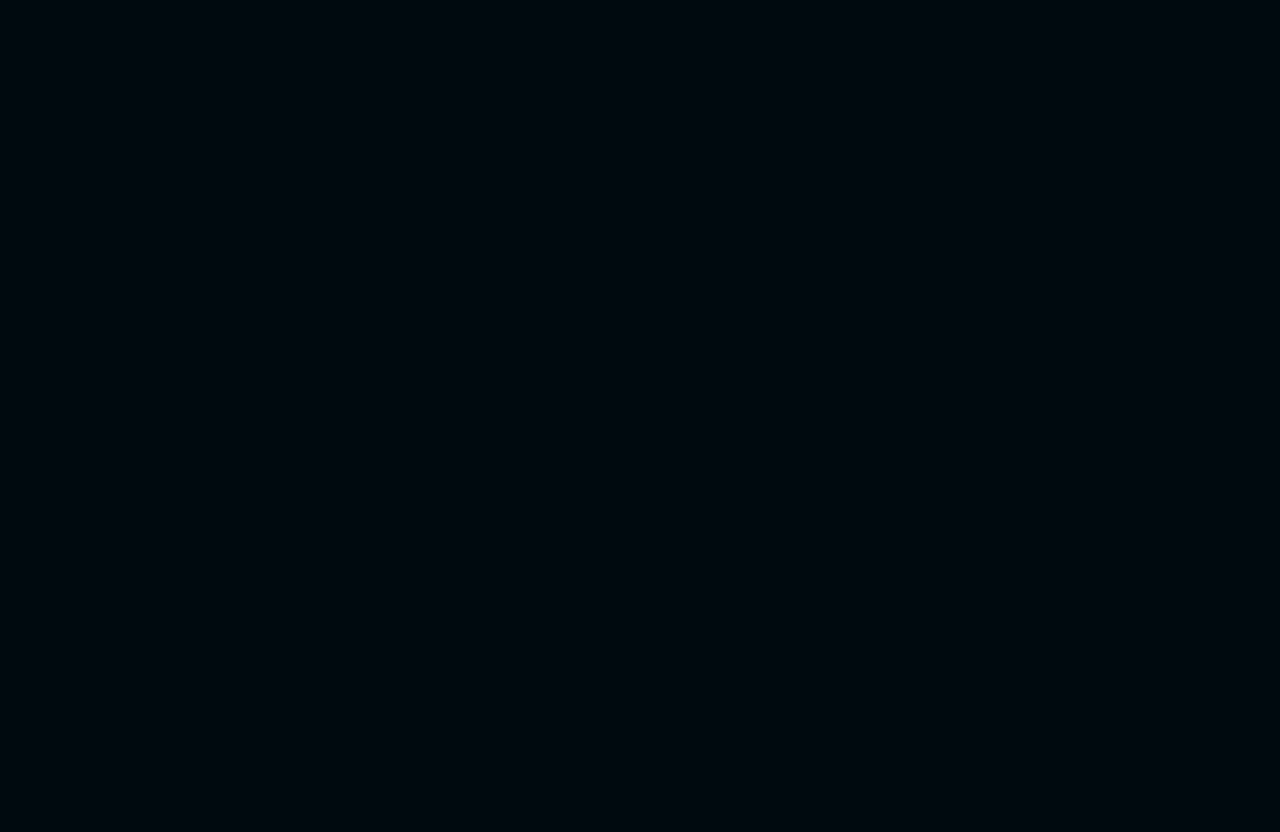
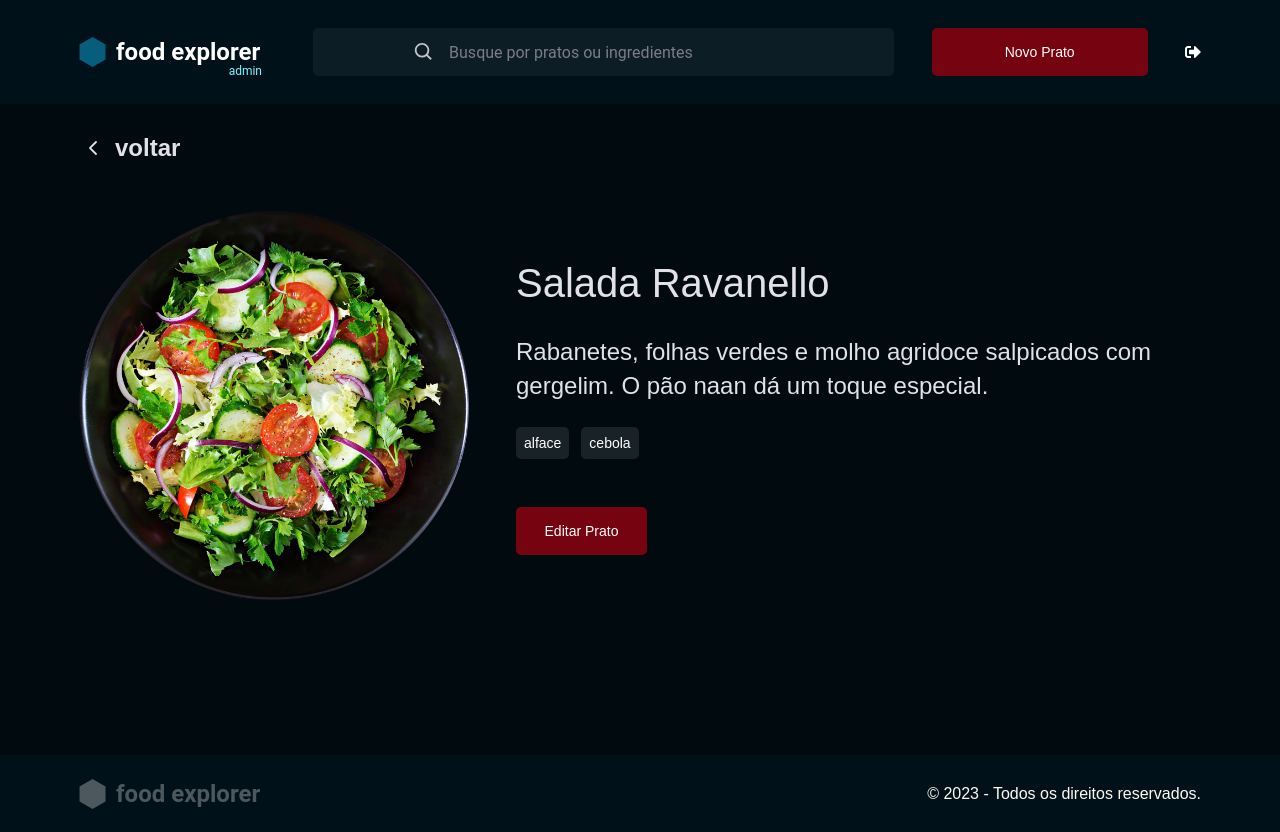
Before and after one commit to dev-rafael92as/frontend-foodExplorer, a React (Vite) app: page /details-admin in a window 1280 px wide. Before the commit this address had no page. Before the commit the page ends 800 px from the top, so only its background shows below. Built offline with nearby package versions, Linux system fonts and the light colour scheme.

Commit message:
[feat] Added admin pages (home/details)

```diff
--- a/src/components/Shelf/index.jsx
+++ b/src/components/Shelf/index.jsx
@@ -1,17 +1,18 @@
 import React from 'react'
 import { ProductSummary } from '../ProductSummary'
+import { ProductSummaryAdmin } from '../ProductSummaryAdmin'
 import { Container } from './styles'
 
-export const Shelf = ({title}) => {
+export const Shelf = ({title, admin}) => {
   return (
     <Container>
         <h2>{title}</h2>
 
         <div className='container-shelf'>
-            <ProductSummary />
-            <ProductSummary />
-            <ProductSummary />
-            <ProductSummary />
+            {admin ? <ProductSummaryAdmin/> : <ProductSummary />}
+            {admin ? <ProductSummaryAdmin/> : <ProductSummary />}
+            {admin ? <ProductSummaryAdmin/> : <ProductSummary />}
+            {admin ? <ProductSummaryAdmin/> : <ProductSummary />}
         </div>
     </Container>
   )
--- a/src/pages/DetailsAdmin/index.jsx
+++ b/src/pages/DetailsAdmin/index.jsx
@@ -1,10 +1,47 @@
 import React from 'react'
+import ButtonText from '../../components/ButtonText'
+import { Header } from '../../components/Header'
 import { Container } from './styles'
+import  ImagePrato from '../../assets/mask-group-3.png'
+import { TagIngredients } from '../../components/TagIngredients'
+import { RxCaretLeft } from 'react-icons/rx'
+import Button from '../../components/Button'
+import { Link } from 'react-router-dom'
+import { Footer } from '../../components/Footer'
+
 
 export const DetailsAdmin = () => {
   return (
     <Container>
+        <Header admin={true} />
 
+        <div className='container-details'>
+                <ButtonText icon={RxCaretLeft} title="voltar" to="/"/>
+
+                <div className='container-details-infos'>
+                  <img src={ImagePrato} alt="" />
+
+                  <div className='container-details-moreInfos'>
+                    <h2>Salada Ravanello</h2>
+                    <p>
+                      Rabanetes, folhas verdes e molho agridoce salpicados com gergelim. O pão naan dá um toque especial.
+                    </p>
+
+                    <div className='container-details-ingredients'>
+                      <TagIngredients title="alface" />
+                      <TagIngredients title="cebola" />
+                    </div>
+
+                    <div className='wrapper-edit-button'>
+                      <Link to="/edit">
+                        <Button title="Editar Prato" />
+                      </Link>
+                    </div>
+                  </div>
+                </div>
+            </div>
+
+            <Footer />
     </Container>
   )
 }
--- a/src/pages/DetailsAdmin/styles.js
+++ b/src/pages/DetailsAdmin/styles.js
@@ -1,5 +1,70 @@
 import styled from "styled-components";
 
 export const Container = styled.div`
+    .container-details {
+        width: 100%;
+        max-width: 1122px;
+        margin: 0 auto 155px;
+        /* height: calc(100vh - 205px); */
 
+        > a {
+            margin-top: 24px;
+            font-weight: 700;
+            font-size: 24px;
+            line-height: 140%;
+            color: ${({ theme }) => theme.FONTS.LIGHT_300};
+
+            svg {
+                width: 30px;
+                height: 40px;
+            }
+        }
+
+        .container-details-infos {
+            display: flex;
+            align-items: center;
+            gap: 47px;
+            margin-top: 42px;
+
+            img {
+                width: 100%;
+                max-width: 390px;
+            }
+
+            .container-details-moreInfos {
+                width: 100%;
+                max-width: 687px;
+                max-height: 300px;
+
+                h2 {
+                    font-weight: 500;
+                    font-size: 40px;
+                    line-height: 140%;
+                    color: ${({ theme }) => theme.FONTS.LIGHT_300};
+                    margin-bottom: 24px;
+                }
+
+                p {
+                    font-weight: 400;
+                    font-size: 24px;
+                    line-height: 140%;
+                    color: ${({ theme }) => theme.FONTS.LIGHT_300};
+                    margin-bottom: 24px;
+                }
+
+                .container-details-ingredients {
+                    display: flex;
+                    align-items: center;
+                    gap: 12px;
+                }
+
+                .wrapper-edit-button {
+                    max-width: 131px;
+                    width: 100%;
+                    height: 48px;
+                    margin-top: 48px;
+                }
+            }
+        }
+    }
 `
--- a/src/pages/HomeAdmin/index.jsx
+++ b/src/pages/HomeAdmin/index.jsx
@@ -14,9 +14,9 @@ export const HomeAdmin = () => {
         <MainBanner />
 
         <div className='container-shefs'>
-          <Shelf title="Refeições"></Shelf>
-          <Shelf title="Sobremesas"></Shelf>
-          <Shelf title="Bebidas"></Shelf>
+          <Shelf admin={true} title="Refeições"></Shelf>
+          <Shelf admin={true} title="Sobremesas"></Shelf>
+          <Shelf admin={true} title="Bebidas"></Shelf>
         </div>
       </main>
 
--- a/src/routes/app.routesAdmin.jsx
+++ b/src/routes/app.routesAdmin.jsx
@@ -1,6 +1,7 @@
 import React from 'react'
 import { Route, Routes } from 'react-router-dom'
 import { DetailsAdmin } from '../pages/DetailsAdmin'
+import { EditDishe } from '../pages/EditDishe'
 import { HomeAdmin } from '../pages/HomeAdmin'
 
 
@@ -8,7 +9,8 @@ export function AppRoutesAdmin() {
   return (
     <Routes>
         <Route path="/" element={ <HomeAdmin/>} />
-        <Route path="/detailsAdmin" element={ <DetailsAdmin/>} />
+        <Route path="/details-admin" element={ <DetailsAdmin/>} />
+        <Route path="/edit" element={ <EditDishe /> } />
     </Routes>
   )
 }
```
